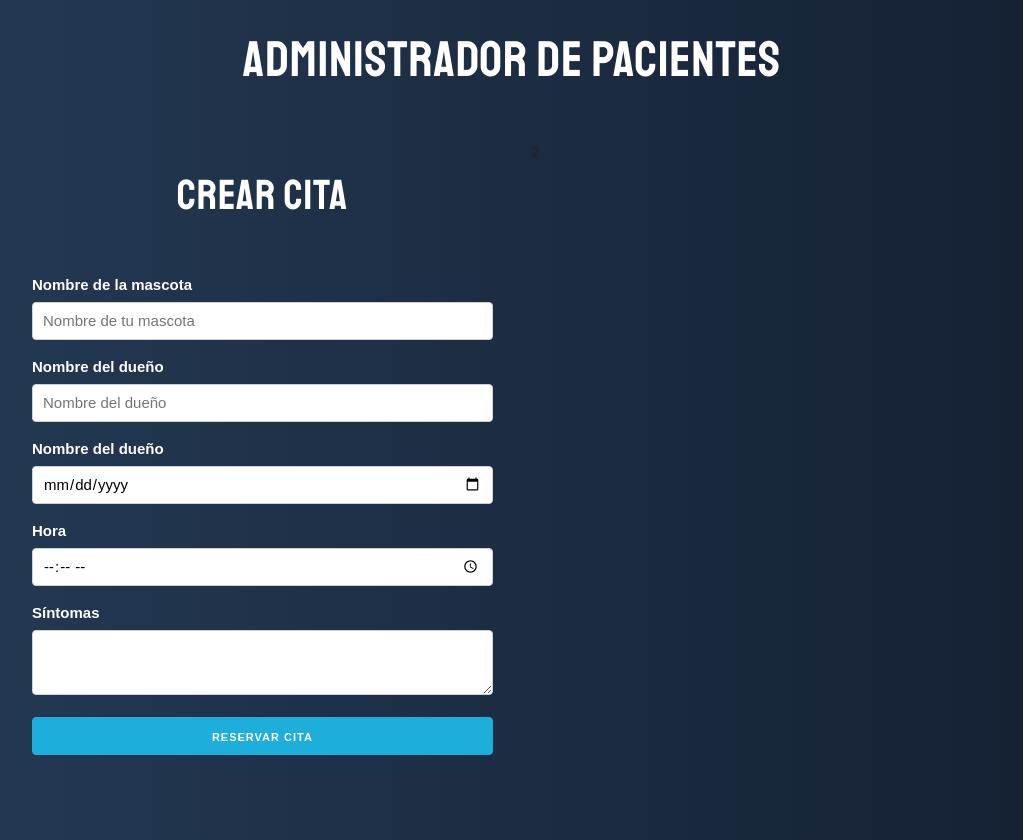
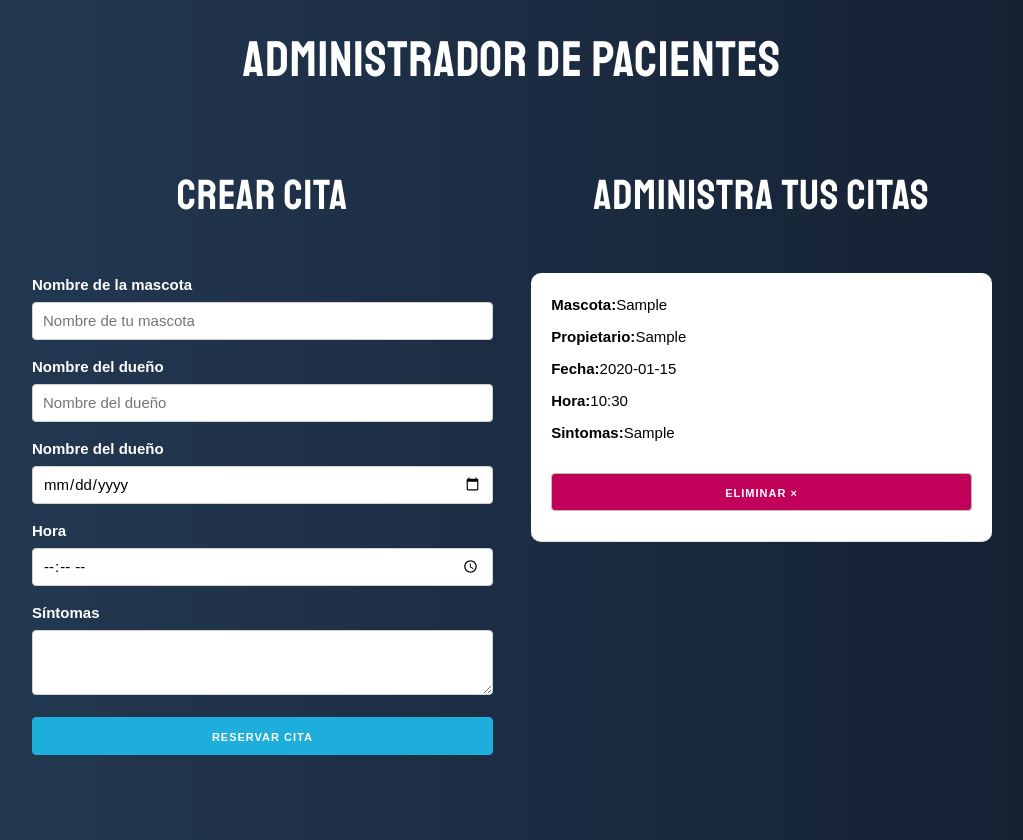
Before and after one commit to richardq26/administrador-citas, a React (Create React App) app: page / in a window 1280 px wide. Both pictures are taken after typing "Sample", "Sample", "2020-01-15", "10:30", "Sample" into the empty fields and a click on the button "RESERVAR CITA". Shown: the whole page, without its empty margins (128-1151 px from the left). Built offline with nearby package versions, Linux system fonts and the light colour scheme.

Commit message:
definiendo proptypes

```diff
--- a/src/App.js
+++ b/src/App.js
@@ -1,14 +1,29 @@
-import { useState } from 'react';
+import { useState, useEffect } from 'react';
+import { Cita } from './components/Cita';
 import { Formulario} from './components/Formulario';
 import logo from './logo.svg';
 
 function App() {
   // Arreglo de citas
-  const [citas, setCitas] = useState([]);
+  const [citas, setCitas] = useState(JSON.parse(localStorage.getItem('citas')) || []);
+
+  // useEffect para guardar en el localStorage cuando el state cambia
+  useEffect(() => {
+    localStorage.setItem('citas', JSON.stringify(citas));
+  }, [citas])
+
   // Leer la nueva cita
   const crearCita = cita =>{
     setCitas([...citas, cita] );
   }
+
+  // Elimino una cita por id
+  const eliminarCita = (idCita)=>{
+    setCitas(citas.filter(cita => cita.id !== idCita));
+  }
+
+  // Mensaje condicional
+
   return (
     <>
       <h1>Administrador de pacientes</h1>
@@ -18,7 +33,11 @@ function App() {
               <Formulario crearCita={crearCita}/>
           </div>
           <div className="one-half column">
-              2
+
+              {citas.length=== 0 ? <h2>No hay citas</h2> : <h2>Administra tus citas</h2>}
+              {citas.map(cita => (
+                <Cita cita= {cita} key={cita.id} eliminarCita={eliminarCita}/>
+              ))}
           </div>
         </div>
       </div>
--- /dev/null
+++ b/src/components/Cita.js
@@ -0,0 +1,19 @@
+import React from 'react'
+import PropTypes from 'prop-types';
+export const Cita = ({cita, eliminarCita}) => {
+    return (
+        <div className="cita">
+            <p>Mascota:<span>{cita.mascota}</span></p>
+            <p>Propietario:<span>{cita.propietario}</span></p>
+            <p>Fecha:<span>{cita.fecha}</span></p>
+            <p>Hora:<span>{cita.hora}</span></p>
+            <p>Sintomas:<span>{cita.sintomas}</span></p>
+            <button onClick={()=>eliminarCita(cita.id)} className="button eliminar u-full-width">Eliminar &times;</button>
+        </div>
+    )
+}
+
+Cita.propTypes = {
+    cita: PropTypes.object.isRequired,
+    eliminarCita: PropTypes.func.isRequired
+}
--- a/src/components/Formulario.js
+++ b/src/components/Formulario.js
@@ -1,6 +1,6 @@
 import React, { useState } from "react";
 import { v4 as uuid } from "uuid";
-
+import PropTypes from 'prop-types';
 export const Formulario = ({ crearCita }) => {
   const [cita, actualizarCita] = useState({
     mascota: "",
@@ -128,3 +128,7 @@ export const Formulario = ({ crearCita }) => {
     </>
   );
 };
+
+Formulario.propTypes ={
+  crearCita: PropTypes.func.isRequired
+}
```
